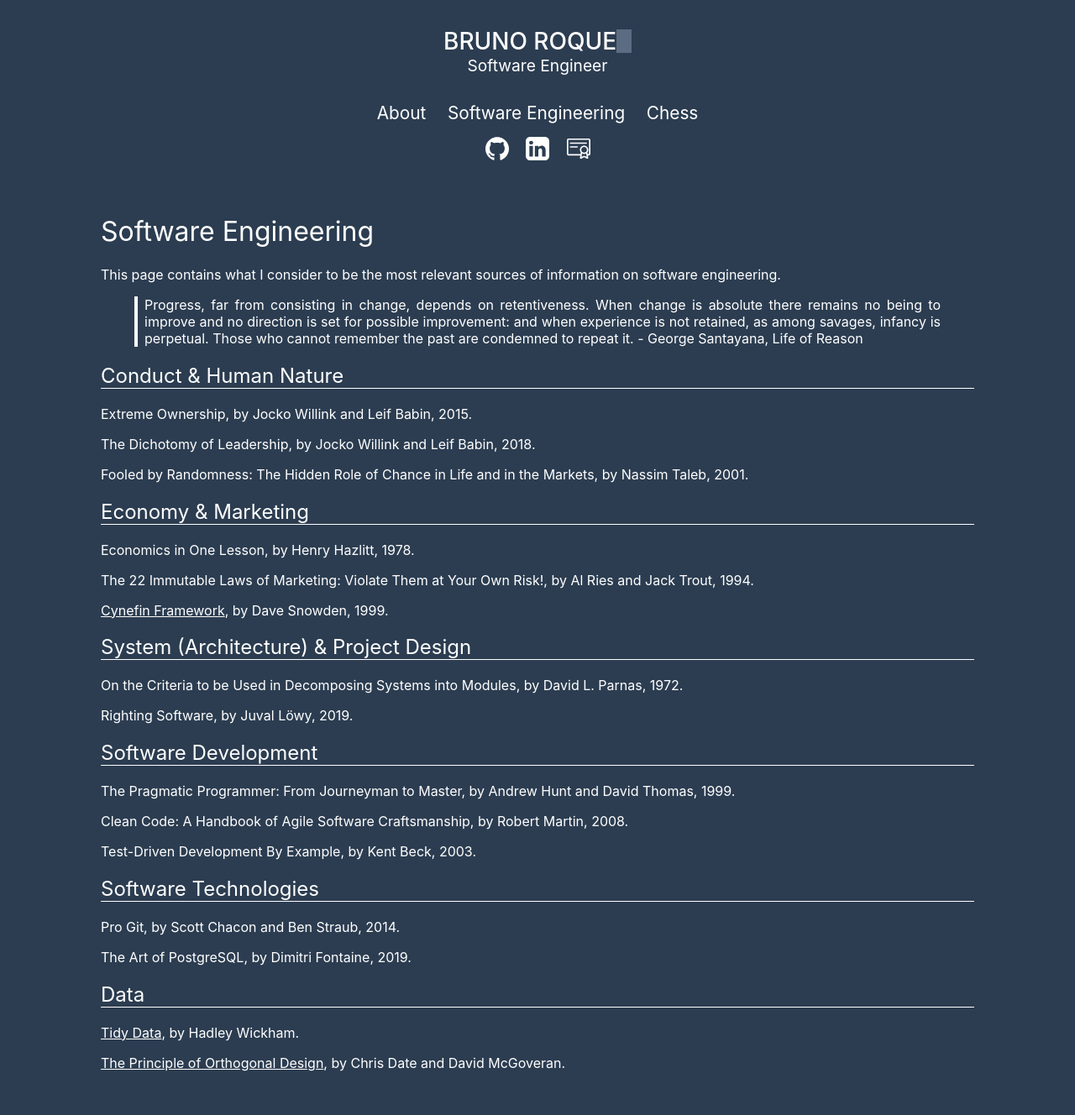
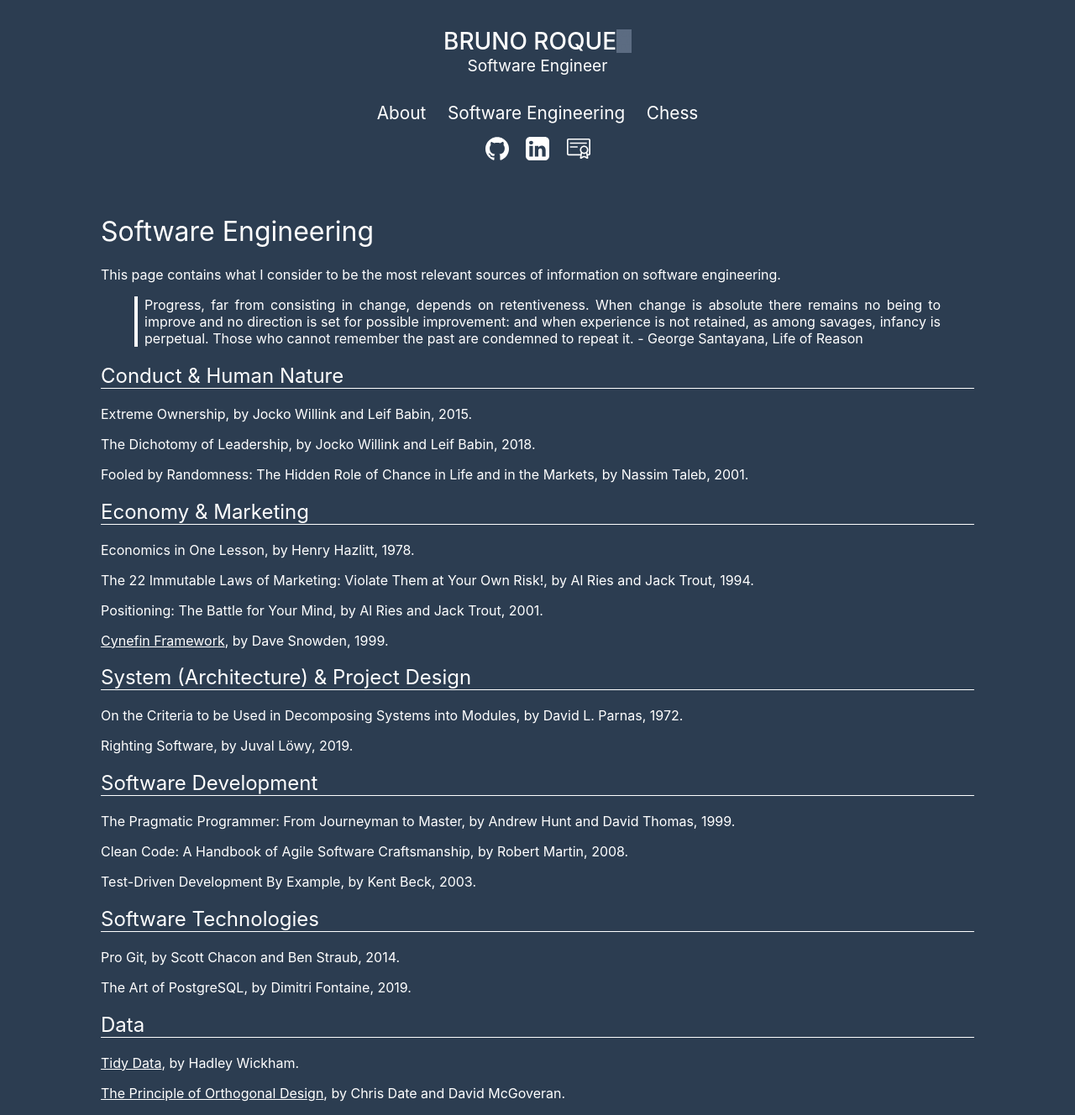
Before and after one commit to brunoroque06/brunoroque06.github.io, a Jekyll site: the page built from _pages/software-engineering.md, in a window 1280 px wide. Shown: the whole page at 84% size. Built offline with Jekyll 4.4.1, drawn with Linux system fonts in a browser that asks for light colours; our own code applies the rules of GitHub Pages for plain Markdown files; before the commit the page ends 1292 px from its top, so only the background shows below that.

Commit message:
Add book

```diff
--- a/_pages/software-engineering.md
+++ b/_pages/software-engineering.md
@@ -22,6 +22,8 @@
 Economics in One Lesson, by Henry Hazlitt, 1978.
 
 The 22 Immutable Laws of Marketing: Violate Them at Your Own Risk!, by Al Ries and Jack Trout, 1994.
+
+Positioning: The Battle for Your Mind, by Al Ries and Jack Trout, 2001.
 
 [Cynefin Framework](https://en.wikipedia.org/wiki/Cynefin_framework), by Dave Snowden, 1999.
 
```
